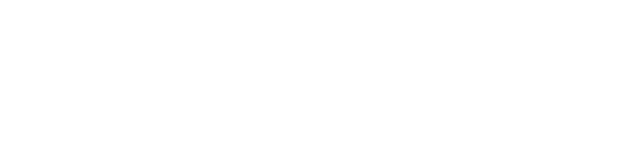
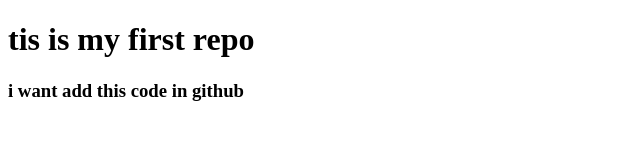
Before and after one commit to Hamid-Hossain-azad/my-2nd-repo, a plain HTML site: page index.html in a window 1280 px wide. Shown: the whole page, without its empty margins (0-640 px from the left). Drawn offline with Linux system fonts and the light colour scheme.

Commit message:
added new

```diff
--- a/index.html
+++ b/index.html
@@ -7,6 +7,8 @@
     <title>my 2nd repo</title>
 </head>
 <body>
-
+    <h1>tis is my first repo</h1>
+    <h3>i want add this code in github</h3>
+    <p></p>
 </body>
 </html>
```
